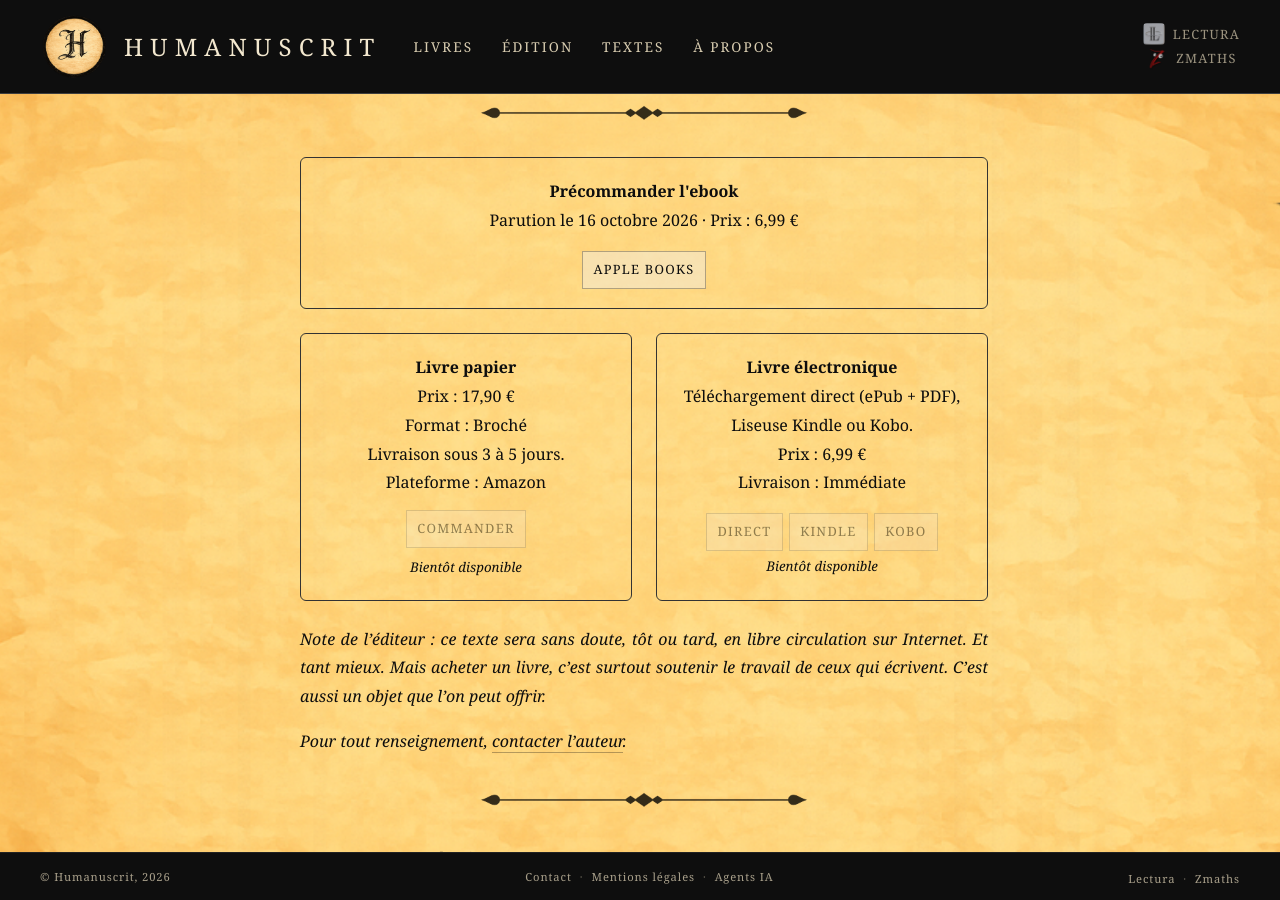
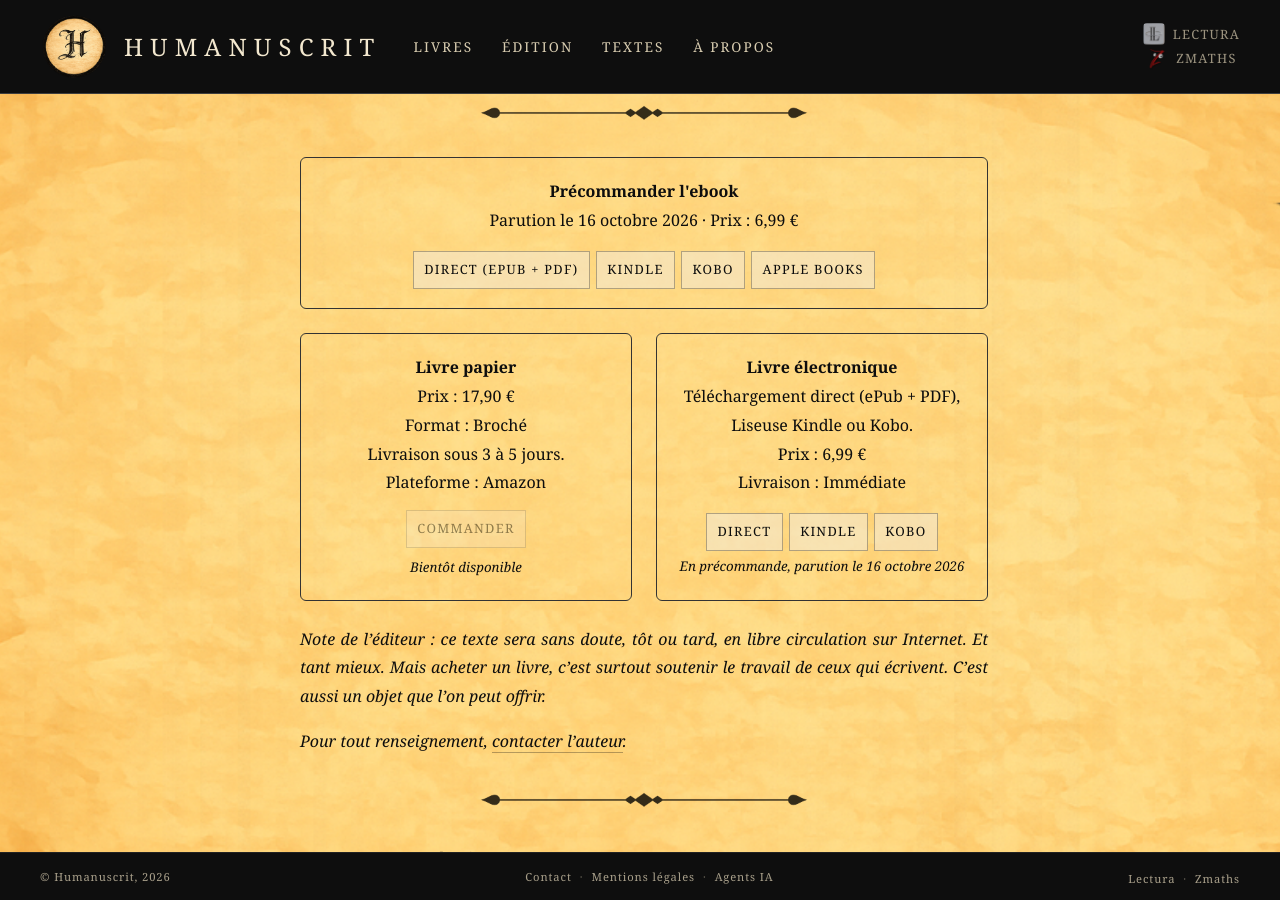
Before and after one commit to maxcarriere/humanuscrit, a Jekyll site: the page built from productions/system-down.md, in a window 1280 px wide and 900 px high, scrolled down 2307 px. Built offline with Jekyll 4.4.1, drawn with Linux system fonts in a browser that asks for light colours; part of the change alters nothing that is shown.

Commit message:
Précommande ebook : liens Payhip, Kindle et Kobo, offres dans les données du livre
Co-Authored-By: Claude Opus 5.5 <noreply@anthropic.com>

```diff
--- a/_includes/head.html
+++ b/_includes/head.html
@@ -84,6 +84,33 @@
           "availabilityStarts": "2026-10-16",
           "url": "https://books.apple.com/fr/book/system-down/id6812830159",
           "seller": {"@type": "Organization", "name": "Apple Books"}
+        },
+        {
+          "@type": "Offer",
+          "price": "6.99",
+          "priceCurrency": "EUR",
+          "availability": "https://schema.org/PreOrder",
+          "availabilityStarts": "2026-10-16",
+          "url": "https://payhip.com/b/iQ9D2",
+          "seller": {"@type": "Organization", "name": "Humanuscrit (Payhip)"}
+        },
+        {
+          "@type": "Offer",
+          "price": "6.99",
+          "priceCurrency": "EUR",
+          "availability": "https://schema.org/PreOrder",
+          "availabilityStarts": "2026-10-16",
+          "url": "https://www.amazon.fr/dp/B0HK1DKW98",
+          "seller": {"@type": "Organization", "name": "Amazon"}
+        },
+        {
+          "@type": "Offer",
+          "price": "6.99",
+          "priceCurrency": "EUR",
+          "availability": "https://schema.org/PreOrder",
+          "availabilityStarts": "2026-10-16",
+          "url": "https://www.kobo.com/fr/fr/ebook/system-down",
+          "seller": {"@type": "Organization", "name": "Kobo"}
         }
       ]
     }
--- a/productions/system-down.md
+++ b/productions/system-down.md
@@ -91,13 +91,10 @@ Premier roman de Max Carrière.
 Parution le 16 octobre 2026 · Prix&nbsp;: 6,99&nbsp;&euro;
 <br>
 <div class="buy-buttons-row">
+<a href="https://payhip.com/b/iQ9D2" class="cta-button" target="_blank" rel="noopener">DIRECT (ePub + PDF)</a>
+<a href="https://www.amazon.fr/dp/B0HK1DKW98" class="cta-button" target="_blank" rel="noopener">KINDLE</a>
+<a href="https://www.kobo.com/fr/fr/ebook/system-down" class="cta-button" target="_blank" rel="noopener">KOBO</a>
 <a href="https://books.apple.com/fr/book/system-down/id6812830159" class="cta-button" target="_blank" rel="noopener">APPLE BOOKS</a>
-<!-- Emplacements à activer une fois la page vérifiée (titre, auteur, ISBN 979-10-985290-1-6, éditeur Humanuscrit) :
-<a href="URL_AMAZON_KINDLE" class="cta-button" target="_blank" rel="noopener">KINDLE</a>
-<a href="URL_KOBO" class="cta-button" target="_blank" rel="noopener">KOBO</a>
-<a href="URL_FNAC" class="cta-button" target="_blank" rel="noopener">FNAC</a>
-<a href="URL_GOOGLE_PLAY" class="cta-button" target="_blank" rel="noopener">GOOGLE PLAY</a>
--->
 </div>
 </div>
 
@@ -131,11 +128,11 @@ Prix&nbsp;: 6,99&nbsp;&euro;
 Livraison&nbsp;: Imm&eacute;diate
 <br>
 <div class="buy-buttons-row">
-<span class="cta-button cta-button-disabled">DIRECT</span>
-<span class="cta-button cta-button-disabled">KINDLE</span>
-<span class="cta-button cta-button-disabled">KOBO</span>
+<a href="https://payhip.com/b/iQ9D2" class="cta-button" target="_blank" rel="noopener">DIRECT</a>
+<a href="https://www.amazon.fr/dp/B0HK1DKW98" class="cta-button" target="_blank" rel="noopener">KINDLE</a>
+<a href="https://www.kobo.com/fr/fr/ebook/system-down" class="cta-button" target="_blank" rel="noopener">KOBO</a>
 </div>
-<small><em>Bient&ocirc;t disponible</em></small>
+<small><em>En pr&eacute;commande, parution le 16 octobre 2026</em></small>
 </div>
 
 </div>
```
